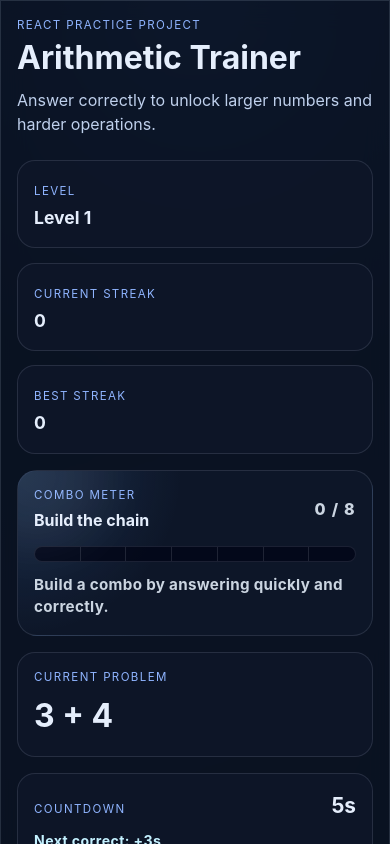
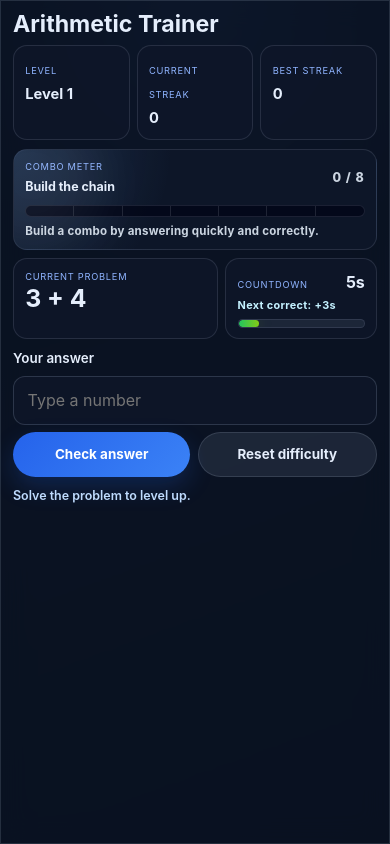
Before and after one commit to Ippo117/ai-github-practice, a React (Vite) app: page / in a window 390 px wide. Shown: the top 844 px of the page. Built offline with nearby package versions, Linux system fonts and the light colour scheme.

Commit message:
fix: fit mobile gameplay above the fold

```diff
--- a/src/App.jsx
+++ b/src/App.jsx
@@ -447,6 +447,7 @@ export default function App() {
           ) : null}
         </div>
 
+        <div className="play-grid">
           <div className="problem-card" aria-live="polite">
             <p className="problem-label">Current problem</p>
             <p className="problem-text">{problem.prompt}</p>
@@ -473,6 +474,7 @@ export default function App() {
               aria-label="Time left before the problem expires"
             >
               <span style={{ width: `${timerPercent}%` }} />
+            </div>
           </div>
         </div>
 
--- a/src/styles.css
+++ b/src/styles.css
@@ -882,39 +882,171 @@ h1 {
 
 @media (max-width: 520px) {
   .app-shell {
+    min-height: 100dvh;
     padding: 0;
   }
 
   .card {
     width: 100%;
-    min-height: 100vh;
+    min-height: 100dvh;
     border-radius: 0;
-    padding: 1rem;
+    padding: 0.75rem;
+    display: flex;
+    flex-direction: column;
+    gap: 0.55rem;
+  }
+
+  .eyebrow,
+  .intro {
+    display: none;
+  }
+
+  h1 {
+    margin: 0;
+    font-size: 1.45rem;
+    line-height: 1;
   }
 
   .stats-grid {
-    grid-template-columns: 1fr;
+    grid-template-columns: repeat(3, minmax(0, 1fr));
+    gap: 0.45rem;
+  }
+
+  .stats-grid article,
+  .combo-card,
+  .problem-card,
+  .timer-card {
+    margin-top: 0;
+    padding: 0.65rem 0.7rem;
+    border-radius: 14px;
+  }
+
+  .stat-label,
+  .problem-label,
+  .eyebrow {
+    font-size: 0.58rem;
+    letter-spacing: 0.08em;
+  }
+
+  .stats-grid strong {
+    margin-top: 0.15rem;
+    font-size: 0.92rem;
+  }
+
+  .combo-header {
+    gap: 0.5rem;
+  }
+
+  .combo-header strong,
+  .combo-value {
+    font-size: 0.78rem;
+  }
+
+  .combo-copy {
+    margin-top: 0.45rem;
+    font-size: 0.72rem;
+    line-height: 1.25;
+  }
+
+  .combo-bar {
+    margin-top: 0.5rem;
+    height: 0.72rem;
+  }
+
+  .combo-float-text {
+    right: 0.65rem;
+    bottom: 0.65rem;
+    padding: 0.22rem 0.5rem;
+    font-size: 0.66rem;
+  }
+
+  .play-grid {
+    display: grid;
+    grid-template-columns: 1.15fr 0.85fr;
+    gap: 0.45rem;
+    align-items: stretch;
+  }
+
+  .problem-text {
+    margin-top: 0.15rem;
+    font-size: 1.55rem;
+    line-height: 1;
+  }
+
+  .timer-row {
+    gap: 0.4rem;
+  }
+
+  .timer-row strong {
+    font-size: 1rem;
+  }
+
+  .timer-bonus-copy {
+    margin-top: 0.3rem;
+    font-size: 0.68rem;
+    line-height: 1.2;
+  }
+
+  .timer-bar {
+    margin-top: 0.45rem;
+    height: 0.58rem;
+  }
+
+  .answer-form {
+    margin-top: 0;
+    gap: 0.45rem;
+  }
+
+  .answer-form label {
+    font-size: 0.84rem;
+  }
+
+  .answer-form input {
+    padding: 0.72rem 0.85rem;
+    border-radius: 12px;
+  }
+
+  .button-row {
+    gap: 0.45rem;
+    flex-wrap: nowrap;
+  }
+
+  .button-row button {
+    flex: 1 1 0;
+    min-width: 0;
+    padding: 0.72rem 0.55rem;
+    font-size: 0.84rem;
+  }
+
+  .message {
+    margin-top: 0.1rem;
+    min-height: 1.2rem;
+    font-size: 0.78rem;
   }
 
   .game-over-overlay {
-    padding: 0.75rem;
+    padding: 0.5rem;
     border-radius: 0;
   }
 
   .game-over-panel {
     width: 100%;
     max-height: none;
-    padding: 1rem;
+    padding: 0.95rem;
+  }
+
+  .game-over-panel h2 {
+    font-size: 1.55rem;
   }
 
   .leaderboard-panel {
-    padding: 0.85rem;
+    padding: 0.75rem;
   }
 
   .leaderboard-panel th,
   .leaderboard-panel td {
-    padding: 0.4rem 0.2rem;
-    font-size: 0.82rem;
+    padding: 0.34rem 0.16rem;
+    font-size: 0.74rem;
   }
 
   .leaderboard-form-row input {
```
Lines whose indentation alone changed are shown as unchanged.
